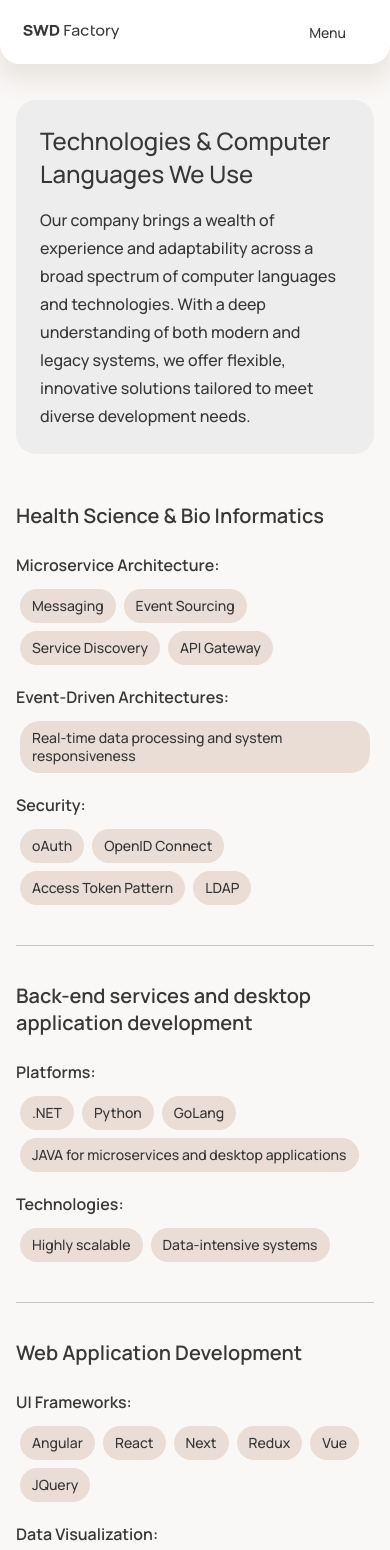
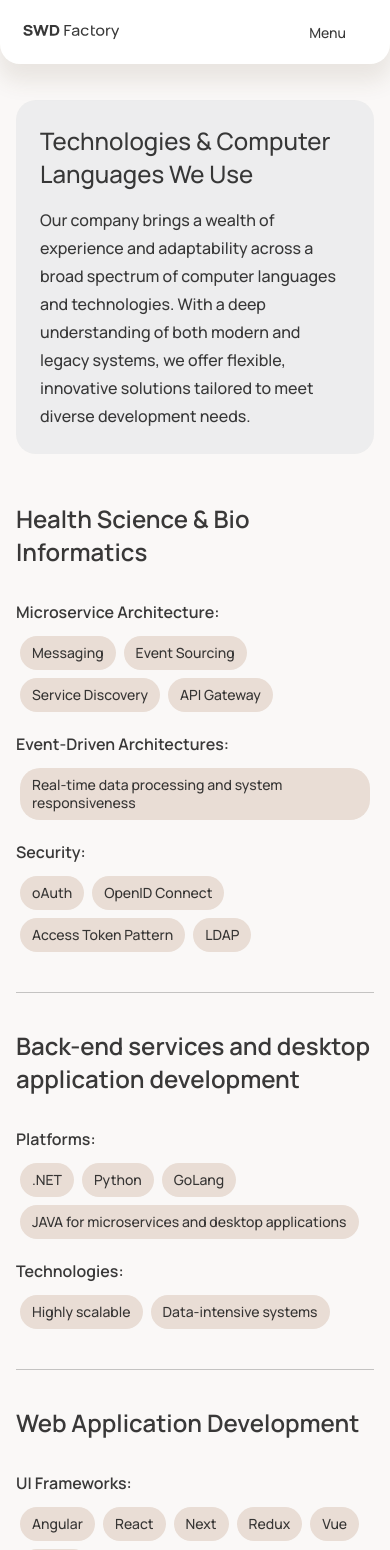
Before and after one commit to LanxyT1/swd-landing-demo, a Next.js app: page /used-technologies in a window 390 px wide. Shown: the top 1550 px of the page. Built offline with nearby package versions, Linux system fonts and the light colour scheme.

Commit message:
Changed the text style for technologies

```diff
--- a/src/pages/used-technologies/Index.module.scss
+++ b/src/pages/used-technologies/Index.module.scss
@@ -112,11 +112,11 @@ $gap-margin: 150px;
       }
 
       .technologiesWrapper {
-        gap: $indent-main;
+        gap: $indent-max;
         flex-direction: column;
 
         .title {
-          font-size: 20px;
+          font-size: 24px;
           width: 100%;
         }
 
```
